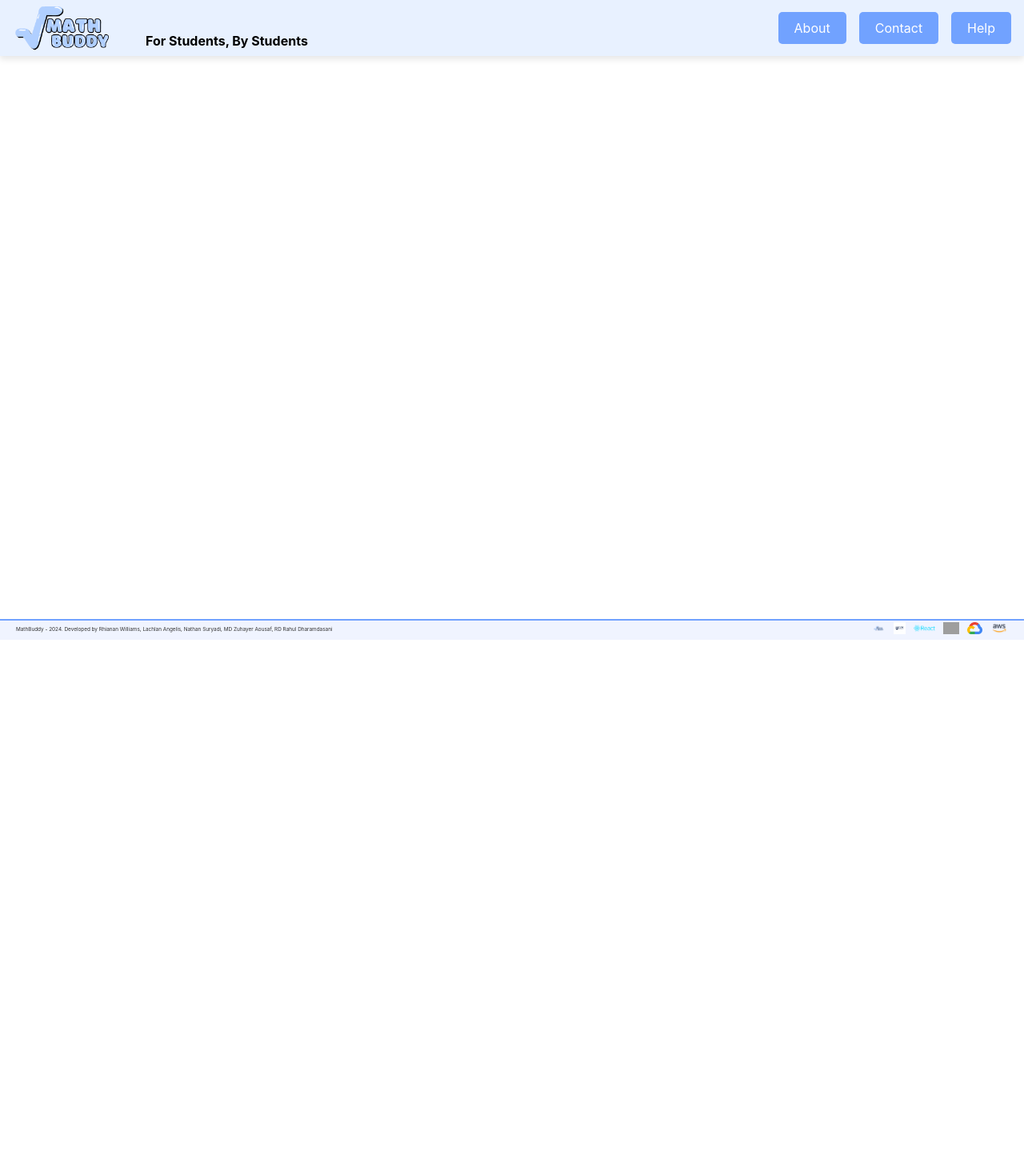
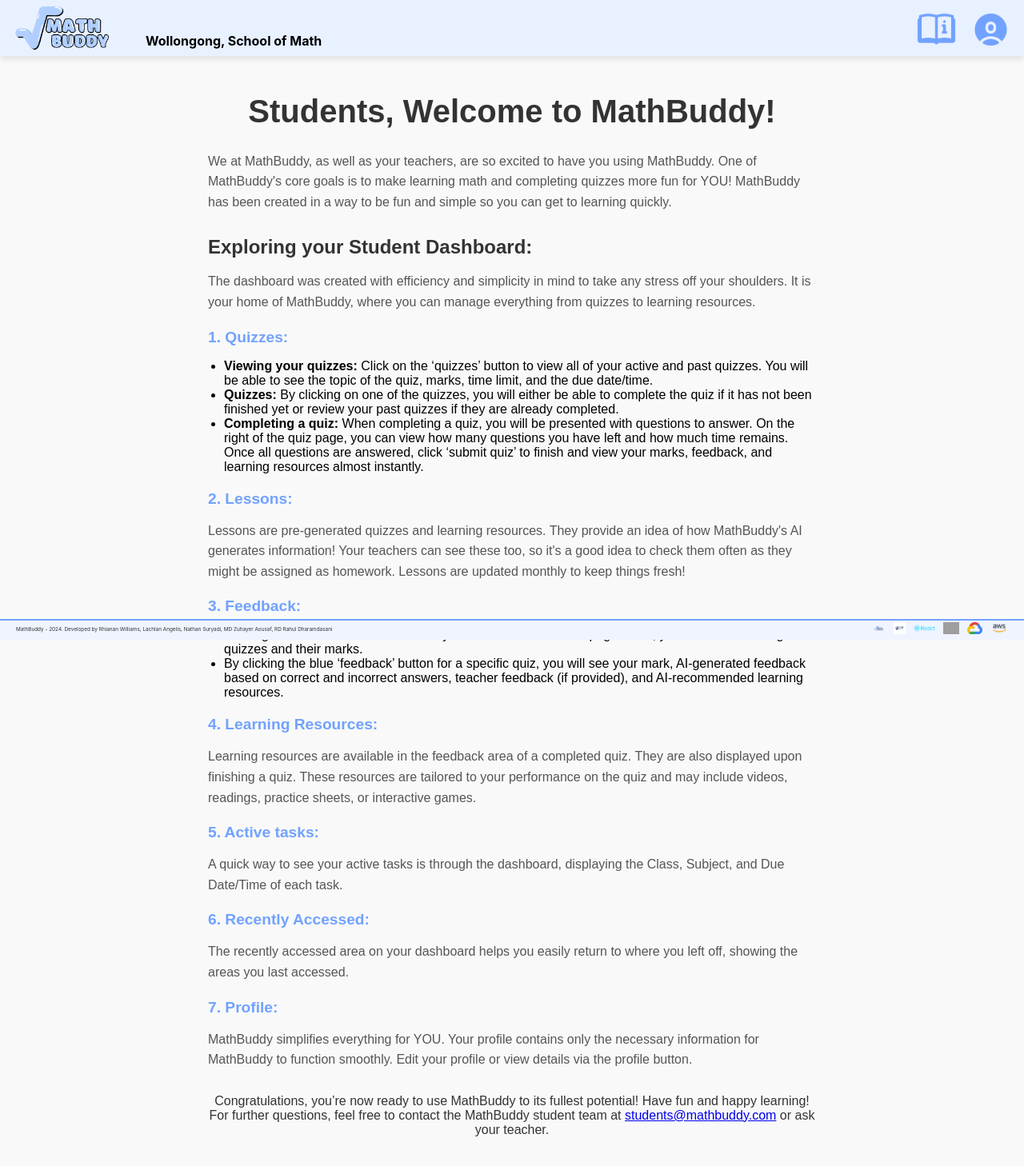
Before and after one commit to Hankchiefz/math-buddy, a React (Create React App) app: page /helpstudent in a window 1280 px wide. Shown: the whole page at 80% size. Before the commit the page ends 800 px from the top, so only its background shows below. Built offline with nearby package versions, Linux system fonts and the light colour scheme; grey boxes are pictures that could not be loaded.

Commit message:
help page, css changes

```diff
--- a/src/App.js
+++ b/src/App.js
@@ -47,6 +47,7 @@ import Year3Lessons from "./Components/lessons/Year3Lessons.js";
 import Year4Lessons from "./Components/lessons/Year4Lessons.js";
 import Year5Lessons from "./Components/lessons/Year5Lessons.js";
 import Year6Lessons from "./Components/lessons/Year6Lessons.js";
+import HelpStudent from "./Components/studentinner/helpstudent.js";
 
 function App() {
   const location = useLocation();
@@ -83,6 +84,7 @@ function App() {
     "/year4lessons",
     "/year5lessons",
     "/year6lessons",
+    "/helpstudent"
   ];
 
   return (
@@ -134,6 +136,7 @@ function App() {
         <Route path="/year4lessons" element={<Year4Lessons />} />
         <Route path="/year5lessons" element={<Year5Lessons />} />
         <Route path="/year6lessons" element={<Year6Lessons />} />
+        <Route path="/helpstudent" element={<HelpStudent />} />
       </Routes>
     </>
   );
--- a/src/Components/objects/StudentHeader.js
+++ b/src/Components/objects/StudentHeader.js
@@ -1,24 +1,53 @@
 import { Link, useNavigate } from 'react-router-dom';
 import './StudentHeader.css';
+import { useState, useEffect } from 'react';
 
 export default function StudentHeader() {
     const navigate = useNavigate();
+    const [userType, setUserType] = useState('');
+
+    useEffect(() => {
+        // Get user role from localStorage
+        const storedRole = localStorage.getItem('role');
+        if (storedRole) {
+            setUserType(storedRole);
+        }
+    }, []);
 
     const handleLogoClick = (e) => {
         e.preventDefault();
         const confirmLogout = window.confirm("Are you sure you want to log out?");
 
         if (confirmLogout) {
-            // Clear cookies or localStorage
-            document.cookie = "access_token=; expires=Thu, 01 Jan 1970 00:00:00 UTC; path=/;";
-            document.cookie = "userInfo=; expires=Thu, 01 Jan 1970 00:00:00 UTC; path=/;";
+            // Clear localStorage
+            document.cookie = "access_token=; expires=Thu, 01 Jan 2024 00:00:00 UTC; path=/;";
             localStorage.removeItem('access_token');
-            localStorage.removeItem('userInfo');
+            localStorage.removeItem('full_name');
+            localStorage.removeItem('role');
 
             // Redirect to login page
             navigate('/login');
         }
     };
+
+    // Determine the profile and manual links based on user type
+    let profileLink = '/studentprofile';
+    let manualLink = '/manual';
+
+    if (userType === 'parent') {
+        profileLink = '/parentprofile';
+        manualLink = '/parentmanual'; // Adjust if you have a specific manual for parents
+    } else if (userType === 'teacher') {
+        profileLink = '/tprofile'; // Adjust to your teacher profile route
+        manualLink = '/teachermanual'; // Adjust if there's a specific manual for teachers
+    } else if (userType === 'student') {
+        profileLink = '/studentprofile';
+        manualLink = '/helpstudent';
+    } else {
+        // Handle unknown or missing user type
+        profileLink = '/login';
+        manualLink = '/manual';
+    }
 
     return (
         <nav className="nav">
@@ -30,12 +59,12 @@ export default function StudentHeader() {
             </div>
             <div className="nav-right">
                 <div className="nav-item">
-                    <Link to="/manual">
+                    <Link to={manualLink}>
                         <img src={`${process.env.PUBLIC_URL}/images/home/manual-icon.png`} alt="Manual Icon" className="icontest" />
                     </Link>
                 </div>
                 <div className="nav-item">
-                    <Link to="/studentprofile">
+                    <Link to={profileLink}>
                         <img src={`${process.env.PUBLIC_URL}/images/home/profile-icon.png`} alt="Profile Icon" className="icontest" />
                     </Link>
                 </div>
--- a/src/Components/objects/StudentSNav.js
+++ b/src/Components/objects/StudentSNav.js
@@ -20,21 +20,21 @@ const StudentSNav = () => {
 
       <Link to="/studentLessons" className="student-nav-link">
         <div className="student-nav-item student-classes">
-          <img src="/images/home/lessons-purple.png" alt="Lessons Icon" className="student-nav-icon" />
+          <img src="/images/home/lessons-purple.PNG" alt="Lessons Icon" className="student-nav-icon" />
           <span className="student-nav-lessons-text">Lessons</span>
         </div>
       </Link>
 
       <Link to="/studentquiz" className="student-nav-link">
         <div className="student-nav-item">
-          <img src="/images/home/quizzes-orange.png" alt="Quizzes Icon" className="student-nav-icon" />
+          <img src="/images/home/quizzes-orange.PNG" alt="Quizzes Icon" className="student-nav-icon" />
           <span className="student-nav-quizzes-text">Quizzes</span>
         </div>
       </Link>
 
       <Link to="/studentfeedback" className="student-nav-link">
         <div className="student-nav-item">
-          <img src="/images/home/feedback-green.png" alt="Feedback Icon" className="student-nav-icon" />
+          <img src="/images/home/feedback-green.PNG" alt="Feedback Icon" className="student-nav-icon" />
           <span className="student-nav-feedback-text">Feedback</span>
         </div>
       </Link>
--- /dev/null
+++ b/src/Components/studentinner/helpstudent.js
@@ -0,0 +1,80 @@
+import React from 'react';
+import StudentHeader from '../objects/StudentHeader';
+import '../studentstyle/helpstudent.css';
+
+const HelpStudent = () => {
+  return (
+    <div className="student-help-container">
+        <StudentHeader />
+        <div className="student-help-content">
+          <div className="student-help-header">
+            <h1 className="student-help-title">Students, Welcome to MathBuddy!</h1>
+          </div>
+          <div className="student-help-body">
+            <p className="student-help-text">
+              We at MathBuddy, as well as your teachers, are so excited to have you using MathBuddy. One of MathBuddy's core goals is to make learning math and completing quizzes more fun for YOU! MathBuddy has been created in a way to be fun and simple so you can get to learning quickly.
+            </p>
+
+            <h2 className="student-help-subtitle">Exploring your Student Dashboard:</h2>
+            <p className="student-help-text">
+              The dashboard was created with efficiency and simplicity in mind to take any stress off your shoulders. It is your home of MathBuddy, where you can manage everything from quizzes to learning resources.
+            </p>
+
+            <h3 className="student-help-section">1. Quizzes:</h3>
+            <ul className="student-help-list">
+              <li>
+                <strong>Viewing your quizzes:</strong> Click on the ‘quizzes’ button to view all of your active and past quizzes. You will be able to see the topic of the quiz, marks, time limit, and the due date/time.
+              </li>
+              <li>
+                <strong>Quizzes:</strong> By clicking on one of the quizzes, you will either be able to complete the quiz if it has not been finished yet or review your past quizzes if they are already completed.
+              </li>
+              <li>
+                <strong>Completing a quiz:</strong> When completing a quiz, you will be presented with questions to answer. On the right of the quiz page, you can view how many questions you have left and how much time remains. Once all questions are answered, click ‘submit quiz’ to finish and view your marks, feedback, and learning resources almost instantly.
+              </li>
+            </ul>
+
+            <h3 className="student-help-section">2. Lessons:</h3>
+            <p className="student-help-text">
+              Lessons are pre-generated quizzes and learning resources. They provide an idea of how MathBuddy's AI generates information! Your teachers can see these too, so it's a good idea to check them often as they might be assigned as homework. Lessons are updated monthly to keep things fresh!
+            </p>
+
+            <h3 className="student-help-section">3. Feedback:</h3>
+            <ul className="student-help-list">
+              <li>
+                Clicking the ‘feedback’ button will take you to the feedback main page. Here, you can view all assigned quizzes and their marks.
+              </li>
+              <li>
+                By clicking the blue ‘feedback’ button for a specific quiz, you will see your mark, AI-generated feedback based on correct and incorrect answers, teacher feedback (if provided), and AI-recommended learning resources.
+              </li>
+            </ul>
+
+            <h3 className="student-help-section">4. Learning Resources:</h3>
+            <p className="student-help-text">
+              Learning resources are available in the feedback area of a completed quiz. They are also displayed upon finishing a quiz. These resources are tailored to your performance on the quiz and may include videos, readings, practice sheets, or interactive games.
+            </p>
+
+            <h3 className="student-help-section">5. Active tasks:</h3>
+            <p className="student-help-text">
+              A quick way to see your active tasks is through the dashboard, displaying the Class, Subject, and Due Date/Time of each task.
+            </p>
+
+            <h3 className="student-help-section">6. Recently Accessed:</h3>
+            <p className="student-help-text">
+              The recently accessed area on your dashboard helps you easily return to where you left off, showing the areas you last accessed.
+            </p>
+
+            <h3 className="student-help-section">7. Profile:</h3>
+            <p className="student-help-text">
+              MathBuddy simplifies everything for YOU. Your profile contains only the necessary information for MathBuddy to function smoothly. Edit your profile or view details via the profile button.
+            </p>
+
+            <p className="student-help-conclusion">
+              Congratulations, you’re now ready to use MathBuddy to its fullest potential! Have fun and happy learning! For further questions, feel free to contact the MathBuddy student team at <a href="mailto:students@mathbuddy.com">students@mathbuddy.com</a> or ask your teacher.
+            </p>
+          </div>
+        </div>
+      </div>
+  );
+};
+
+export default HelpStudent;
--- a/src/Components/studentstyle/StudentLessons.css
+++ b/src/Components/studentstyle/StudentLessons.css
@@ -1,31 +1,43 @@
-.student-lessons-container{
+.student-lessons-container {
   display: flex;
   flex-direction: column;
-  background-color: white;
+  background-color: inherit; /* Remove the specific white background */
   height: 100vh;
   font-family: 'Itim', sans-serif; /* Apply the Itim font globally */
 }
 
-
-.SLcontent-wrapper{
+.SLcontent-wrapper {
   display: flex;
   flex-direction: row;
 }
 
-.SLmain-content{
+.SLmain-content {
   flex: 1;
   padding: 20px;
   margin-left: 1rem; /* Adjust this value to provide space for the sidebar */
   margin-top: 1.5rem; /* Adjust this value to provide space for the header */
 }
 
-.lessons-title{
-
-  font-family: 'itim', cursive;
-
+.lessons-title-container {
+  position: relative;
+  margin-bottom: 20px;
+  padding: 0; /* Remove any padding */
 }
 
-.lessons-sub-title{
+.lessons-title {
+  font-size: 2.5rem;
+  font-weight: bold;
+  position: relative;
+  font-family: 'itim', cursive;
+}
 
-  font-family: 'itim';
+.lessons-title::after {
+  content: "";
+  position: absolute; /* Use absolute positioning */
+  top: 100%; /* Position the line just below the text */
+  left: 0; /* Align the line with the left edge of the parent */
+  width: 100%; /* Make the line span the full width of the parent */
+  height: 2px;
+  background-color: #E8F1FF; /* Line color */
+  margin-top: 10px; /* Add space between the text and the line */
 }
--- a/src/Components/studentstyle/StudentProfile.css
+++ b/src/Components/studentstyle/StudentProfile.css
@@ -18,6 +18,7 @@
     flex: 1;
     margin-left: 1rem;
     padding: 2rem;
+    margin-top: -5rem;
 }
 
 /* Profile section */
@@ -46,28 +47,13 @@
 .profile-actions {
     display: flex;
     justify-content: flex-end;
+    margin-left: 75rem;
+    gap: 10px; /* Add spacing between buttons */
 }
 
-.spp-edit-button {
-    padding: 10px 20px;
-    background-color: #71A2FF;
-    border: none;
-    border-radius: 5px;
-    color: white;
-    cursor: pointer;
-    transition: background-color 0.3s ease;
-    margin-left: 80rem;
-}
-
-.spp-edit-button:hover {
-    background-color: #5a8dda;
-}
-
-
+.spp-edit-button,
 .spp-save-button,
 .spp-cancel-button {
-    display: flex;
-    flex-direction: column;
     padding: 10px 20px;
     background-color: #71A2FF;
     border: none;
@@ -77,29 +63,30 @@
     transition: background-color 0.3s ease;
 }
 
+.spp-edit-button:hover,
 .spp-save-button:hover,
 .spp-cancel-button:hover {
     background-color: #5a8dda;
 }
 
-/* Table container styling */
+/* Tables container */
 .spp-tables-container {
-    display: flex; /* Use flexbox to align tables horizontally */
-    width: 100%; /* Set width to 100% of parent */
-    gap: 20px; /* Space between tables */
+    display: flex;
+    width: 100%;
+    gap: 20px;
 }
 
+/* Table container section */
 .spp-table-con {
     flex: 1;
 }
 
-/* Full-width table container for guardian details */
 .spp-table-con-full {
     width: 100%;
-    margin-top: 20px; /* Add space between the top tables and the bottom table */
+    margin-top: 20px;
 }
 
-/* Personal info table styling */
+/* Tables styling */
 .spp-Personal-info,
 .spp-contact-details,
 .spp-guardian-details {
--- /dev/null
+++ b/src/Components/studentstyle/helpstudent.css
@@ -0,0 +1,67 @@
+.student-help-container {
+    width: 100%;
+    min-height: 100vh;
+    display: flex;
+    flex-direction: column;
+    background-color: #f9f9f9;
+}
+
+/* Main content styling */
+.student-help-content {
+    max-width: 800px;
+    width: 100%;
+    padding: 20px;
+    box-sizing: border-box;
+    font-family: Arial, sans-serif;
+    text-align: left;
+    margin: 0 auto; /* Centers content horizontally */
+}
+
+/* Header styling */
+.student-help-header {
+    text-align: center;
+    margin-bottom: 20px;
+}
+
+.student-help-title {
+    font-size: 2.5rem;
+    font-weight: bold;
+    color: #333;
+}
+
+/* Text and body content styling */
+.student-help-text {
+    margin-bottom: 20px;
+    font-size: 1rem;
+    line-height: 1.6;
+    color: #555;
+}
+
+.student-help-subtitle {
+    font-size: 1.5rem;
+    font-weight: bold;
+    margin-top: 30px;
+    margin-bottom: 15px;
+    color: #333;
+}
+
+.student-help-section {
+    font-size: 1.2rem;
+    font-weight: bold;
+    margin-top: 20px;
+    margin-bottom: 10px;
+    color: #71A2FF;
+}
+
+.student-help-list {
+    margin-bottom: 20px;
+    padding-left: 20px;
+    list-style-type: disc;
+}
+
+.student-help-conclusion {
+    font-size: 1rem;
+    margin-top: 30px;
+    text-align: center;
+    color: #333;
+}
```
